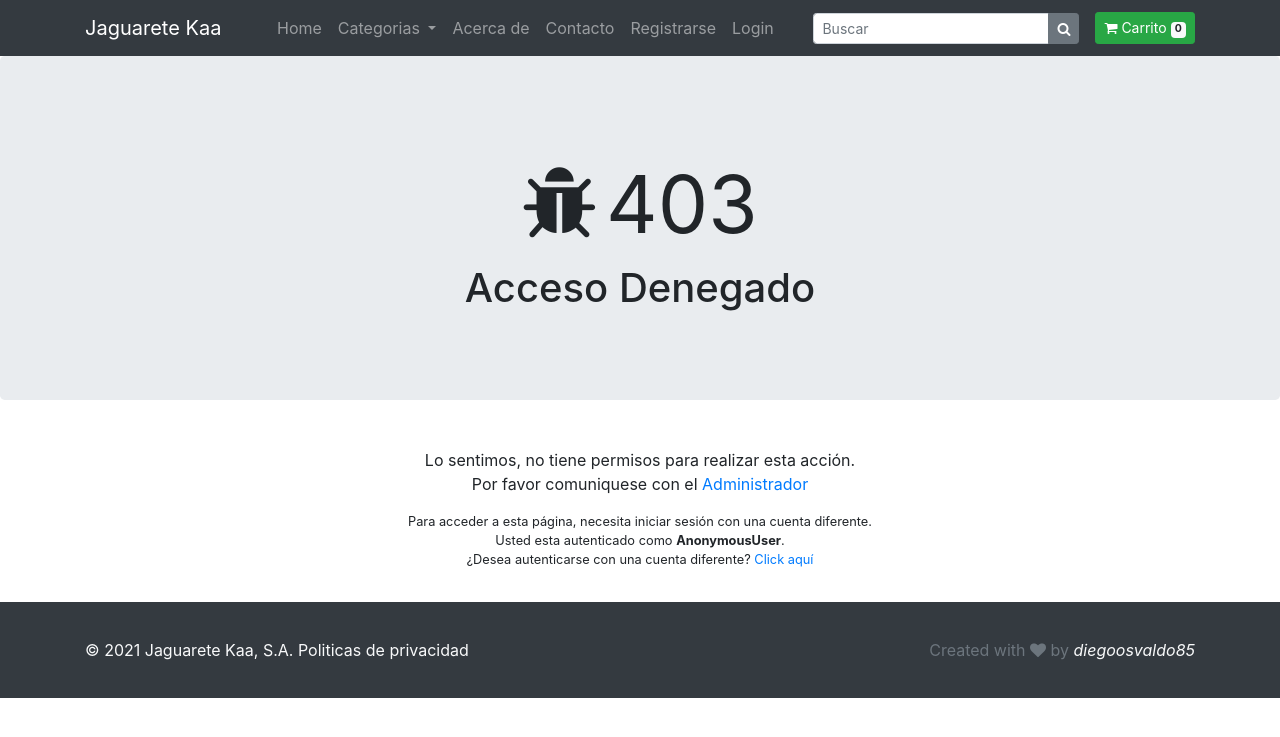
After one commit to doctsystems/jaguarete-ecommerce, a Django app: template templates/403.html in a window 1280 px wide. The commit adds this page. Shown: the top 737 px of the page. Run offline with Django 3.2, Linux system fonts and the light colour scheme; the template is opened without the code that fills it, so the values that code supplies are empty; some libraries are stand-ins or nearby versions.

Commit message:
Add perms for users

```diff
--- /dev/null
+++ b/templates/403.html
@@ -0,0 +1,38 @@
+{% extends 'bases/base.html' %}
+{% block title %} Error 403 • Jaguarete Kaa {% endblock %}
+{% block section %}
+<section class="jumbotron text-center">
+  <div class="container">
+    <div class="row">
+      <div class="col-12 text-center">
+        <div class="text-center my-lg-4 ">
+          <div class="text-center ">
+            <i class="fa fa-bug" style="font-size: 5em; padding-right: 5px"></i>
+            <span class="text-center" style="font-size: 5em;">403</span>
+            <h1>Acceso Denegado</h1>
+          </div>
+        </div>
+      </div>
+    </div>
+  </div>
+</section>
+{% endblock %}
+{% block content %}
+<div class="container">
+  <div class="row">
+    <div class="col-12 col-lg-10 col-xl-7 m-auto">
+      <div class="shadow-sm bg-white rounded text-center p-3 p-md-3 p-lg-3 p-xl-3">
+        <p>Lo sentimos, no tiene permisos para realizar esta acción.
+          <br>Por favor comuniquese con el <a href="#">Administrador</a>
+        </p>
+        <p class="small">
+          Para acceder a esta página, necesita iniciar sesión con una cuenta diferente.<br>
+          Usted esta autenticado como <b>{{request.user}}</b>.
+          <br>¿Desea autenticarse con una cuenta diferente?
+          <a href="{% url 'logout' %}">Click aquí</a>
+        </p>
+      </div>
+    </div>
+  </div>
+</div>
+{% endblock content %}
```
Also changed, not shown: cart/views.py (+7 -0 lines), producto/templates/producto/producto_detail.html (+6 -3 lines), users/models.py (+10 -20 lines), users/migrations/0003_auto_20210630_0046.py (added).
